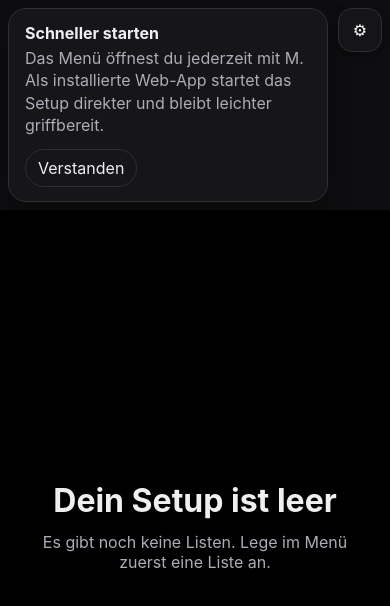
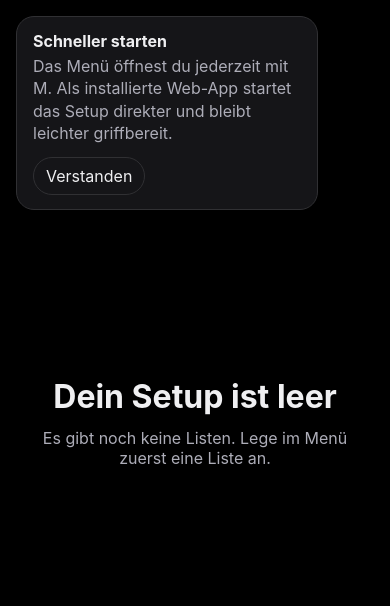
Before and after one commit to rr1980/twitchStreamClientsV3, an Angular app: page /#/List/null in a window 390 px wide. Shown: the top 606 px of the page. Built offline with nearby package versions, Linux system fonts and the light colour scheme.

Commit message:
Refactor app layout and styles for improved responsiveness and visibility of menu trigger

```diff
--- a/src/app/app.html
+++ b/src/app/app.html
@@ -1,4 +1,3 @@
-<header class="app-toolbar">
 <div class="app-notice-stack" aria-live="polite">
   @if (_pwa.updateAvailable()) {
     <section class="app-notice app-notice--update" aria-label="Update verfügbar">
@@ -29,6 +28,7 @@
   }
 </div>
 
+@if (_menuTriggerVisible() || _state.menuOpen()) {
   <button
     class="menu-trigger"
     type="button"
@@ -40,10 +40,8 @@
     (click)="_openMenu()">
     ⚙
   </button>
-</header>
+}
 
-<section class="app-content">
 <router-outlet />
-</section>
 <app-settings-modal />
 <app-toast-container />
--- a/src/app/app.scss
+++ b/src/app/app.scss
@@ -1,35 +1,12 @@
 :host {
-  display: grid;
-  grid-template-rows: auto minmax(0, 1fr);
-  height: 100vh;
-  height: 100dvh;
-  overflow: hidden;
-  background: var(--color-bg);
-}
-
-.app-toolbar {
-  display: flex;
-  align-items: flex-start;
-  justify-content: space-between;
-  gap: 16px;
-  min-height: 72px;
-  padding: 12px 16px;
-  background: var(--color-bg);
-}
-
-.app-content {
-  min-height: 0;
-  min-width: 0;
-  overflow: hidden;
-}
-
-.app-content > :not(router-outlet) {
   display: block;
-  height: 100%;
-  min-height: 0;
 }
 
 .app-notice-stack {
+  position: fixed;
+  top: 20px;
+  left: 20px;
+  z-index: 55;
   display: grid;
   gap: 10px;
   width: min(420px, calc(100vw - 96px));
@@ -96,7 +73,10 @@
 }
 
 .menu-trigger {
-  flex: 0 0 auto;
+  position: fixed;
+  top: 20px;
+  right: 20px;
+  z-index: 50;
   width: 48px;
   height: 48px;
   border: 1px solid var(--color-border);
@@ -106,6 +86,7 @@
   -webkit-backdrop-filter: blur(8px);
   backdrop-filter: blur(8px);
   box-shadow: 0 4px 10px rgba(0, 0, 0, 0.3);
+  animation: menu-trigger-in 120ms ease both;
   transition: transform 0.15s ease, background 0.15s ease, border-color 0.15s ease;
 }
 
@@ -121,19 +102,27 @@
 }
 
 @media (max-width: 720px) {
-  .app-toolbar {
-    gap: 10px;
-    min-height: 64px;
-    padding: 8px;
-  }
-
   .app-notice-stack {
+    top: 16px;
+    left: 16px;
+    right: 72px;
     width: auto;
-    min-width: 0;
   }
 
   .menu-trigger {
-    width: 44px;
-    height: 44px;
+    top: 16px;
+    right: 16px;
   }
 }
+
+@keyframes menu-trigger-in {
+  from {
+    opacity: 0;
+    transform: scale(0.86);
+  }
+
+  to {
+    opacity: 1;
+    transform: scale(1);
+  }
+}
--- a/src/app/app.ts
+++ b/src/app/app.ts
@@ -1,5 +1,5 @@
 import { DOCUMENT } from '@angular/common';
-import { ChangeDetectionStrategy, Component, effect, inject } from '@angular/core';
+import { ChangeDetectionStrategy, Component, effect, inject, signal } from '@angular/core';
 import { toSignal } from '@angular/core/rxjs-interop';
 import { Title } from '@angular/platform-browser';
 import { NavigationEnd, Router, RouterOutlet } from '@angular/router';
@@ -20,16 +20,20 @@ import { PwaService } from './core/services/pwa.service';
   host: {
     // eslint-disable-next-line @typescript-eslint/naming-convention
     '(window:keydown)': '_onWindowKeydown($event)',
+    // eslint-disable-next-line @typescript-eslint/naming-convention
+    '(window:pointermove)': '_onWindowPointerMove($event)',
   },
 })
 export class App {
   protected readonly _state = inject(StreamStateService);
   protected readonly _pwa = inject(PwaService);
+  protected readonly _menuTriggerVisible = signal(false);
   private readonly _document = inject(DOCUMENT);
   private readonly _hotkeys = inject(HotkeyService);
   private readonly _listNavigation = inject(ListNavigationService);
   private readonly _title = inject(Title);
   private readonly _router = inject(Router);
+  private readonly _menuTriggerRevealDistancePx = 96;
   private _didAttemptInitialRestore = false;
   private readonly _activeListIdFromRoute = toSignal(
     this._router.events.pipe(
@@ -61,6 +65,20 @@ export class App {
     if (this._hotkeys.handleWindowKeydown(event, this._document.activeElement)) {
       event.preventDefault();
     }
+  }
+
+  protected _onWindowPointerMove(event: PointerEvent): void {
+    const browserWindow = this._document.defaultView;
+
+    if (!browserWindow) {
+      this._menuTriggerVisible.set(false);
+      return;
+    }
+
+    this._menuTriggerVisible.set(
+      event.clientY <= this._menuTriggerRevealDistancePx
+      && browserWindow.innerWidth - event.clientX <= this._menuTriggerRevealDistancePx,
+    );
   }
 
   protected _openMenu(): void {
--- a/src/app/features/stream-grid/stream-grid.component.scss
+++ b/src/app/features/stream-grid/stream-grid.component.scss
@@ -1,6 +1,5 @@
 :host {
   display: block;
-  height: 100%;
   min-height: 0;
 }
 
@@ -11,7 +10,8 @@
   display: grid;
   gap: 2px;
   width: 100%;
-  height: 100%;
+  height: 100vh;
+  height: 100dvh;
   overflow: auto;
   background: #000;
 }
```
Also changed, not shown: 1 other file (tests, documents, lock files or other folders). Lines whose indentation alone changed are shown as unchanged.
